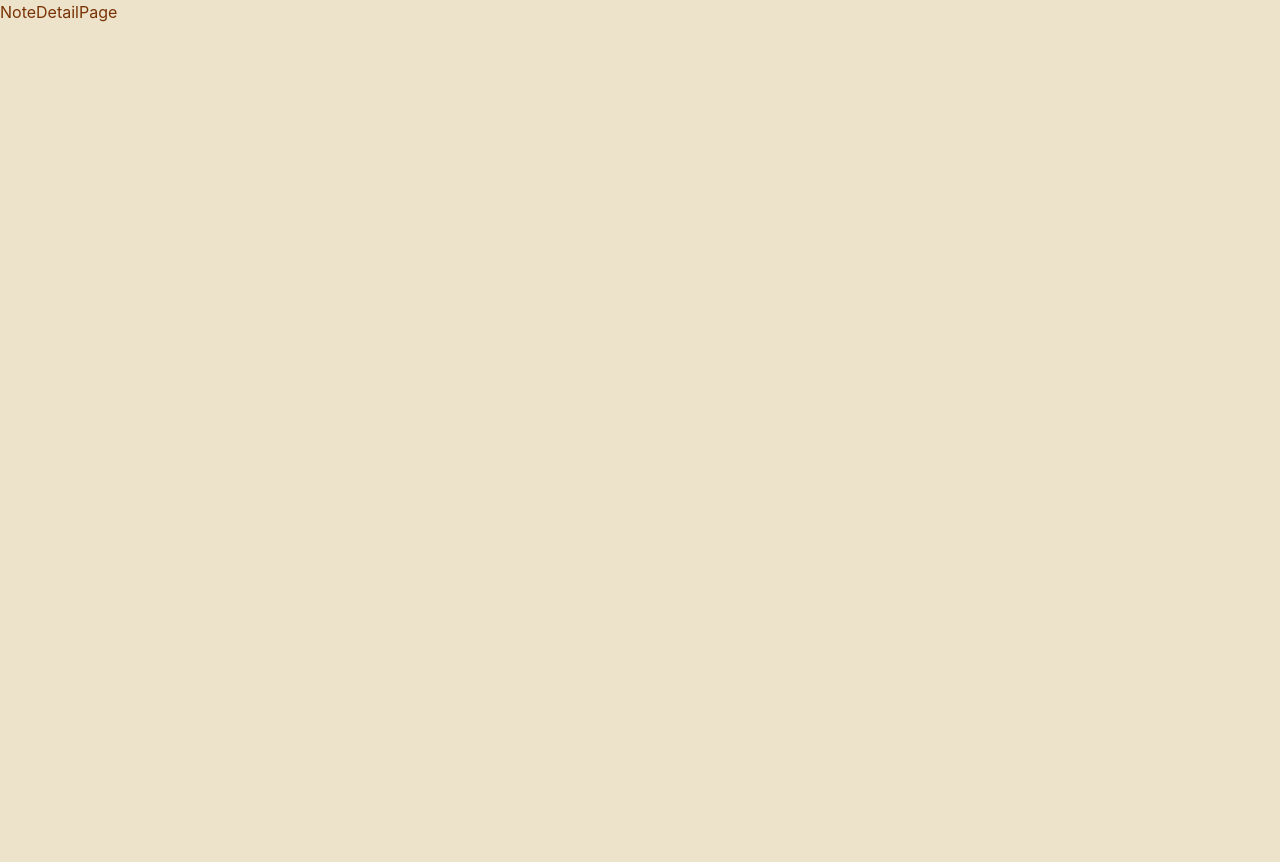
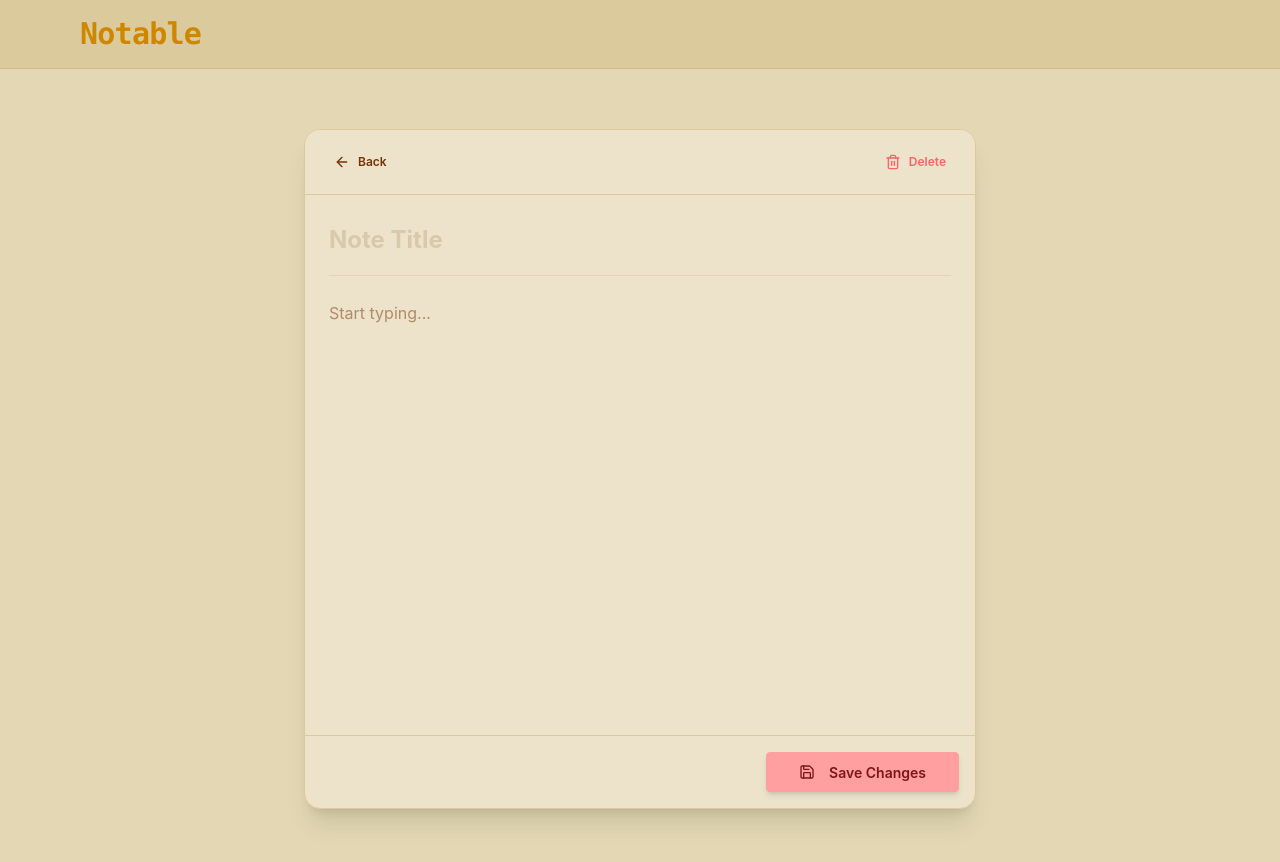
Before and after one commit to Majoodeh/Notable, a React (Vite) app in the folder client/: page /note/1 in a window 1280 px wide. Shown: the top 862 px of the page. Before the commit the page ends 800 px from the top, so only its background shows below. Built offline with nearby package versions, Linux system fonts and the light colour scheme; no server answers.

Commit message:
feat: add Note Page

```diff
--- a/client/src/components/Navbar.tsx
+++ b/client/src/components/Navbar.tsx
@@ -1,19 +1,25 @@
 import { FilePlusCorner } from "lucide-react";
-import { Link } from "react-router";
+import { Link, useLocation } from "react-router";
 
 const Navbar = () => {
+  const location = useLocation();
   return (
     <header className="bg-base-300 border-base-content/10 border-b">
       <div className="mx-auto p-4 max-w-6xl">
         <div className="flex justify-between items-center">
+          <Link to="/">
             <h1 className="font-mono font-bold text-accent text-3xl tracking-tight">
               Notable
             </h1>
+          </Link>
+
           <div className="flex items-center gap-4">
+            {location.pathname === "/" && (
               <Link to={"/create"} className="btn btn-soft btn-accent">
                 <FilePlusCorner className="size-5" />
                 <span>New Note</span>
               </Link>
+            )}
           </div>
         </div>
       </div>
--- a/client/src/pages/CreateNote.tsx
+++ b/client/src/pages/CreateNote.tsx
@@ -3,6 +3,7 @@ import { ArrowLeft, Send } from "lucide-react";
 import { Link, useNavigate } from "react-router";
 import toast from "react-hot-toast";
 import api from "../lib/axios";
+import Navbar from "../components/Navbar";
 
 // ! TODO : add condition to disable the create note button when it is empty or when it is creationg a note.
 const CreateNote: React.FC = () => {
@@ -36,6 +37,8 @@ const CreateNote: React.FC = () => {
   }
 
   return (
+    <>
+      <Navbar />
       <div className="flex flex-col bg-base-100 p-4 md:p-8 h-screen max-h-screen">
         <div className="flex flex-col flex-1 mx-auto w-full max-w-3xl overflow-hidden">
           {/* Navigation */}
@@ -98,6 +101,7 @@ const CreateNote: React.FC = () => {
           </form>
         </div>
       </div>
+    </>
   );
 };
 
--- a/client/src/pages/HomePage.tsx
+++ b/client/src/pages/HomePage.tsx
@@ -39,7 +39,14 @@ const HomePage = () => {
 
       {/* // Conditional rendering of the */}
       {isRateLimited && <RateLimitedUI />}
-      <div className="p-4">{loading && <p>Loading notes...</p>}</div>
+      <div className="p-4">
+        {loading && (
+          <>
+            <p>Loading notes...</p>
+            <span className="loading-ring loading loading-xl"></span>
+          </>
+        )}
+      </div>
       <div className="gap-4 grid grid-cols-1 md:grid-cols-2 lg:grid-cols-3">
         {notes.map((note) => (
           <NoteCard key={note._id} note={note} setNotes={setNotes} />
--- a/client/src/pages/NoteDetailPage.tsx
+++ b/client/src/pages/NoteDetailPage.tsx
@@ -1,7 +1,165 @@
-import React from "react";
+import { ArrowLeft, Trash2, Save } from "lucide-react";
+import type { NoteCard } from "../types";
+import { useEffect, useState } from "react";
+import { NavLink, useNavigate, useParams } from "react-router";
+import Navbar from "../components/Navbar";
+import api from "../lib/axios";
+import toast from "react-hot-toast";
 
 const NoteDetailPage = () => {
-  return <div>NoteDetailPage</div>;
+  const [note, setNote] = useState<NoteCard | null>(null);
+  const [isLoading, setIsLoading] = useState(true);
+  const [saving, setSaving] = useState(false);
+  const { id } = useParams();
+  const navigate = useNavigate();
+
+  useEffect(() => {
+    const fetchNoteData = async () => {
+      try {
+        setIsLoading(true);
+        const res = await api.get(`/notes/${id}`);
+
+        setNote(res.data);
+      } catch (error: any) {
+        console.error("Error fetching note data: ", error);
+        toast.error(
+          "An error occurred while fetching the note. Please try again later.",
+        );
+      } finally {
+        setIsLoading(false);
+      }
+    };
+    fetchNoteData();
+  }, [id]);
+
+  // Handle delete and save actions
+  const handleDelete = async () => {
+    try {
+      await api.delete(`/notes/${id}`);
+      toast.success("Note deleted successfully");
+      navigate("/");
+    } catch (error: any) {
+      console.error("Error deleting note: ", error);
+      toast.error(
+        "An error occurred while deleting the note. Please try again later.",
+      );
+    }
+  };
+
+  // Handle save action
+  const handleSave = async () => {
+    if (!note?.title.trim() && !note?.content.trim()) {
+      handleDelete();
+      return;
+    }
+
+    if (!note?.title.trim() || !note?.content.trim()) {
+      toast.error("All fields are required");
+      return;
+    }
+
+    setSaving(true);
+    try {
+      await api.put(`/notes/${id}`, note);
+      toast.success("Note updated successfully");
+      navigate("/");
+    } catch (error: any) {
+      console.log("Error updating note: ", error);
+      toast.error(
+        "An error occurred while updating the note. Please try again later.",
+      );
+    } finally {
+      setSaving(true);
+    }
+  };
+
+  // Handle input change for both title and content
+  const handleInputChange = (
+    e: React.ChangeEvent<HTMLInputElement | HTMLTextAreaElement>,
+  ) => {
+    const { name, value } = e.target;
+    console.log(e.target);
+    setNote((prevNote) => {
+      if (!prevNote) return null;
+      return { ...prevNote, [name]: value };
+    });
+  };
+
+  if (isLoading) {
+    return (
+      <>
+        <Navbar />
+        <div className="flex justify-center items-center bg-base-200 p-0 sm:p-4 min-h-screen">
+          <div className="flex flex-col bg-base-100 shadow-xl border border-base-300 sm:rounded-2xl w-full max-w-2xl h-screen sm:h-[85vh] overflow-hidden">
+            <div className="flex flex-1 justify-center items-center">
+              <span className="loading-ring loading loading-xl"></span>
+            </div>
+          </div>
+        </div>
+      </>
+    );
+  }
+
+  return (
+    <>
+      <Navbar />
+      <div className="flex justify-center items-center bg-base-200 p-0 sm:p-4 min-h-screen">
+        {/* 2. The "Window" Card: Responsive width and height */}
+        <div className="flex flex-col bg-base-100 shadow-xl border border-base-300 sm:rounded-2xl w-full max-w-2xl h-screen sm:h-[85vh] overflow-hidden">
+          {/* HEADER: Sticky at the top of the card */}
+          <header className="flex justify-between items-center bg-base-100 p-4 border-base-300 border-b">
+            <NavLink to="/">
+              <button className="gap-2 btn btn-ghost btn-sm">
+                <ArrowLeft className="size-4" />
+                <span className="hidden sm:inline">Back</span>
+              </button>
+            </NavLink>
+            <button
+              className="gap-2 hover:bg-error/10 text-error btn btn-ghost btn-sm"
+              onClick={handleDelete}
+            >
+              <Trash2 className="size-4" />
+              <span className="hidden sm:inline">Delete</span>
+            </button>
+          </header>
+
+          {/* BODY: Scrollable area for the note */}
+          <main className="flex-1 space-y-4 p-6 overflow-y-auto custom-scrollbar">
+            <input
+              name="title"
+              type="text"
+              placeholder="Note Title"
+              className="focus:bg-transparent placeholder:opacity-30 px-0 border-none focus:outline-none w-full font-bold text-2xl input input-ghost"
+              value={note?.title}
+              onChange={handleInputChange}
+            />
+
+            <div className="bg-base-200 w-full h-[1px]" />
+
+            <textarea
+              name="content"
+              placeholder="Start typing..."
+              className="focus:bg-transparent px-0 border-none focus:outline-none w-full min-h-[300px] text-base leading-relaxed resize-none textarea textarea-ghost"
+              value={note?.content}
+              onChange={handleInputChange}
+            />
+          </main>
+
+          {/* FOOTER: Fixed at the bottom of the card */}
+          <footer className="flex justify-end bg-base-50/50 p-4 border-base-300 border-t">
+            <button
+              className="shadow-md px-8 btn btn-primary btn-sm sm:btn-md"
+              onClick={handleSave}
+              disabled={saving}
+            >
+              <Save className="mr-2 size-4" />
+              {saving ? "Saving..." : "Save Changes"}
+            </button>
+          </footer>
+        </div>
+      </div>
+    </>
+  );
 };
 
 export default NoteDetailPage;
--- a/client/src/types.ts
+++ b/client/src/types.ts
@@ -5,3 +5,8 @@ export interface Note {
   createdAt?: string;
   updatedAt?: string;
 }
+
+export interface NoteCard {
+  title: string;
+  content: string;
+}
```
Lines whose indentation alone changed are shown as unchanged.
